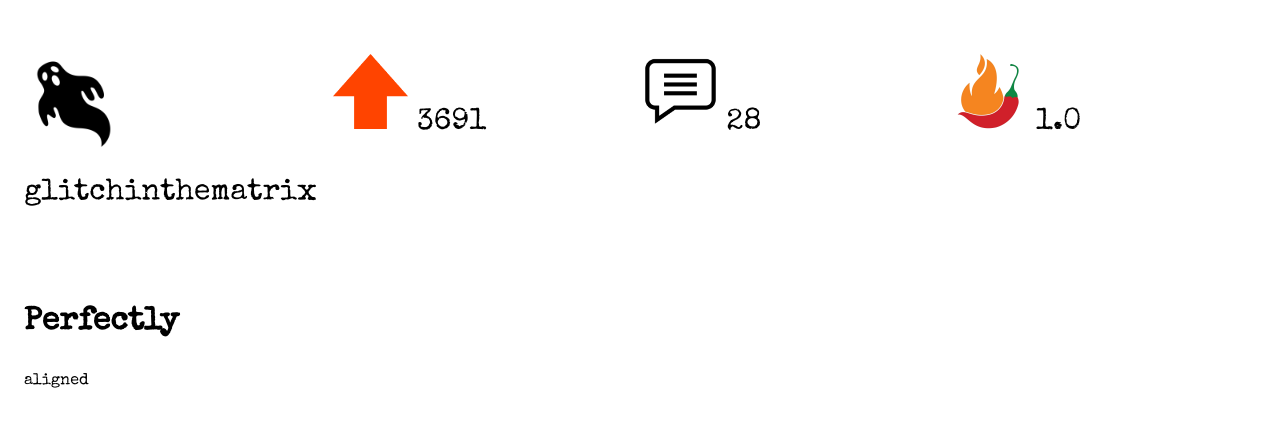
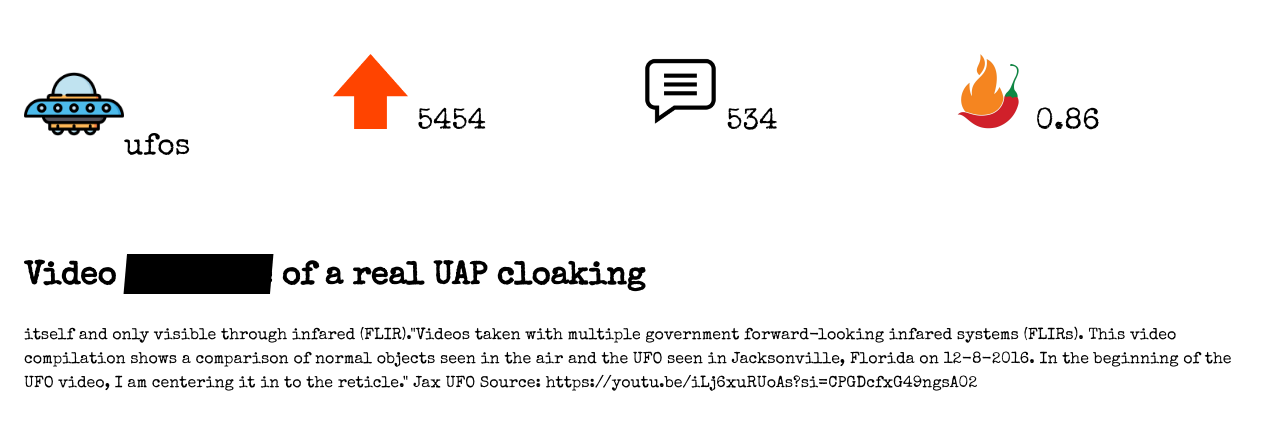
Before and after one commit to thisweekinredacted/thisweekinredacted.github.io, a Jekyll site: the page pages/top1.html, which Jekyll copies as it is, in a window 1280 px wide. Shown: the top 430 px of the page. Built offline with Jekyll 4.4.1, drawn with Linux system fonts in a browser that asks for light colours.

Commit message:
Update weekly pages

```diff
--- a/pages/top1.html
+++ b/pages/top1.html
@@ -8,14 +8,16 @@
     </head>
     <body>
         <div class="c-methods">
-            <p class="c-methods_bio"><img src="paranormal.png" width="100" height="100">glitchinthematrix</p>
-            <p class="c-methods_che"><img src="upvote.png" width="75" height="75"> 3691</p>
-            <p class="c-methods_rad"><img src="comment.png" width="75" height="75"> 28</p>
-            <p class="c-methods_psy"><img src="spice.png" width="75" height="75"> 1.0</p>
+            <p class="c-methods_bio"><img src="ufo.png" width="100" height="100">ufos</p>
+            <p class="c-methods_che"><img src="upvote.png" width="75" height="75"> 5454</p>
+            <p class="c-methods_rad"><img src="comment.png" width="75" height="75"> 534</p>
+            <p class="c-methods_psy"><img src="spice.png" width="75" height="75"> 0.86</p>
         </div>
         <div>
-            <h1>Perfectly </h1>
-            <p>aligned</p>
+            <h1>Video <span onclick="" class="redacted"><span onclick="" class="redacted"></span>evidence<span onclick="" class="redacted"></span></span> of a real UAP cloaking </h1>
+            <p>itself and only visible through infared (FLIR)."Videos taken with multiple government forward-looking infared systems (FLIRs). This video compilation shows a comparison of normal objects seen in the air and the UFO seen in Jacksonville, Florida on 12-8-2016. In the beginning of the UFO video, I am centering it in to the reticle."
+Jax UFO
+Source: https://youtu.be/iLj6xuRUoAs?si=CPGDcfxG49ngsA02</p>
         </div>
     </body>
     </html>
```
Also changed, not shown: _posts/2024-05-19-podcast-0.markdown (added, +14 -0 lines), pages/top2.html (+5 -5 lines), pages/top3.html (+6 -6 lines), pages/top4.html (+6 -6 lines).
